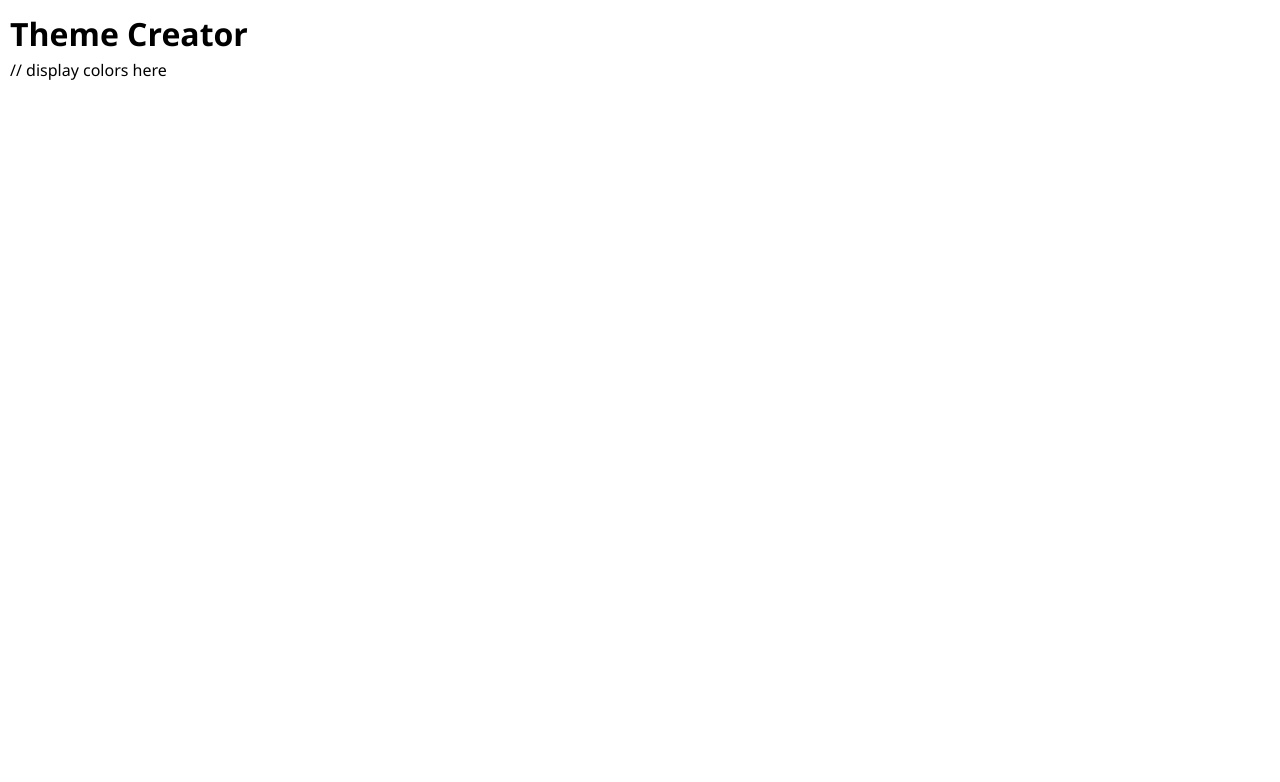
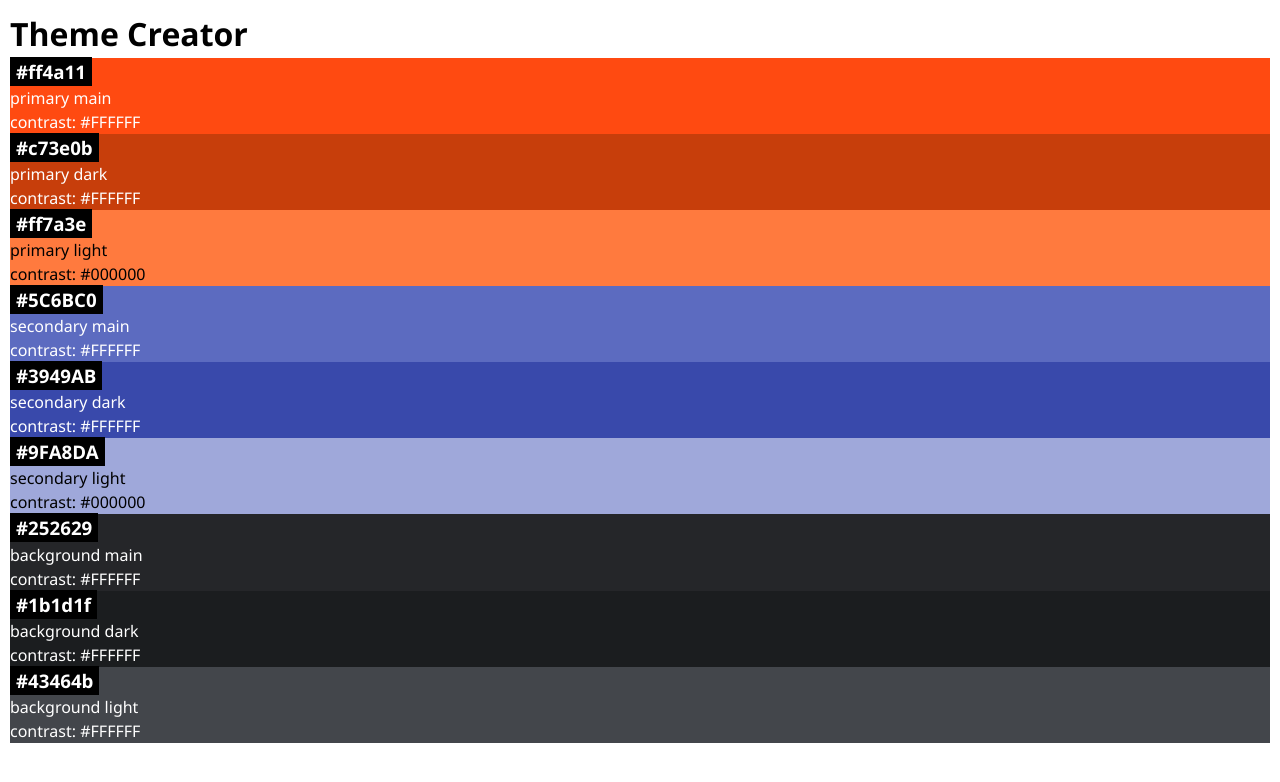
Before and after one commit to RukiDV/Theme_Creator, a React (Vite) app: page / in a window 1280 px wide. Shown: the top 782 px of the page. Built offline with nearby package versions, Linux system fonts and the light colour scheme.

Commit message:
feat: display color cards for single theme

```diff
--- a/src/App.jsx
+++ b/src/App.jsx
@@ -6,7 +6,9 @@ function App() {
   return (
     <>
       <h1>Theme Creator</h1>
-      // display colors here
+      {initialColors.map((color) =>
+        <Color key={color.id} color={color}/>
+      )}
     </>
   );
 }
--- a/src/Components/Color/Color.jsx
+++ b/src/Components/Color/Color.jsx
@@ -1,5 +1,18 @@
 import "./Color.css";
 
 export default function Color({ color }) {
-  return null;
+  const { role, hex, contrastText } = color;
+  return (
+    <div
+      colorName="color-card"
+      style={{
+        backgroundColor: hex,
+        color: contrastText,
+      }}
+    >
+      <h3 className="color-card-headline">{hex}</h3>
+      <p>{role}</p>
+      <p>contrast: {contrastText}</p>
+    </div>
+  );
 }
```
